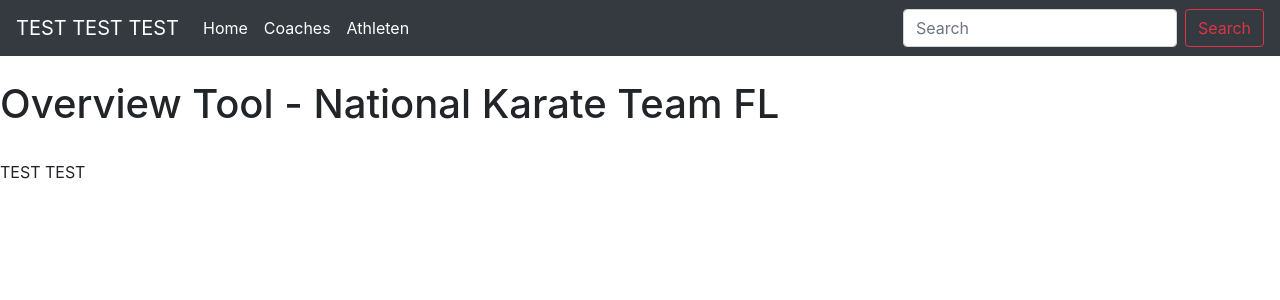
After one commit to Kokille/HTW-DBM, a Flask app: template Sennk/dredd/templates/coaches.html in a window 1280 px wide. The commit adds this page. Shown: the top 300 px of the page. Run offline with Flask 2, Linux system fonts and the light colour scheme; the template is opened without the code that fills it, so the values that code supplies are empty; some libraries are stand-ins or nearby versions.

Commit message:
added pages

```diff
--- /dev/null
+++ b/Sennk/dredd/templates/coaches.html
@@ -0,0 +1,15 @@
+{% include "head.html" %}
+{% include "navbar.html" %}
+
+<body>
+    <main>
+        <div>
+            <div>
+                <br>
+                <h1>Overview Tool - National Karate Team FL</h1>
+            </div>
+        </div>
+    </main>
+</body>
+
+{% include "footer.html" %}
--- a/Sennk/dredd/templates/footer.html
+++ b/Sennk/dredd/templates/footer.html
@@ -1,6 +1,6 @@
 <footer>
     <br>
-    <p>TEST TEST TEST</p>
+    <p>TEST TEST</p>
 </footer>
 
 </html>
--- a/Sennk/dredd/templates/navbar.html
+++ b/Sennk/dredd/templates/navbar.html
@@ -8,9 +8,8 @@
         <div class="collapse navbar-collapse" id="navbarsExampleDefault">
             <ul class="navbar-nav mr-auto">
                 <li class="nav-item active"><a class="nav-link" href="{{ url_for('index') }}">Home</a></li>
-                <li class="nav-item active"><a class="nav-link">Coaches</a></li>
-                <li class="nav-item active"><a class="nav-link">Athleten</a></li>
-                <li class="nav-item active"><a class="nav-link">Team</a></li>
+                <li class="nav-item active"><a class="nav-link" href="{{ url_for('coaches') }}">Coaches</a></li>
+                <li class="nav-item active"><a class="nav-link" href="{{ url_for('athleten') }}">Athleten</a></li>
              </ul>
              <form class="form-inline my-2 my-lg-0">
                 <input class="form-control mr-sm-2" name="search" type="text" placeholder="Search" aria-label="Search">
```
Also changed, not shown: Sennk/dredd/templates/athleten.html (added, +15 -0 lines).
